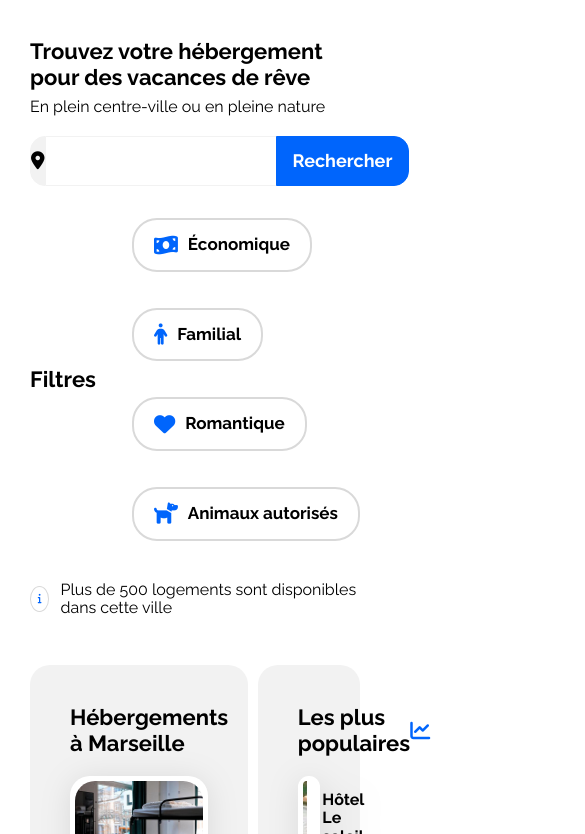
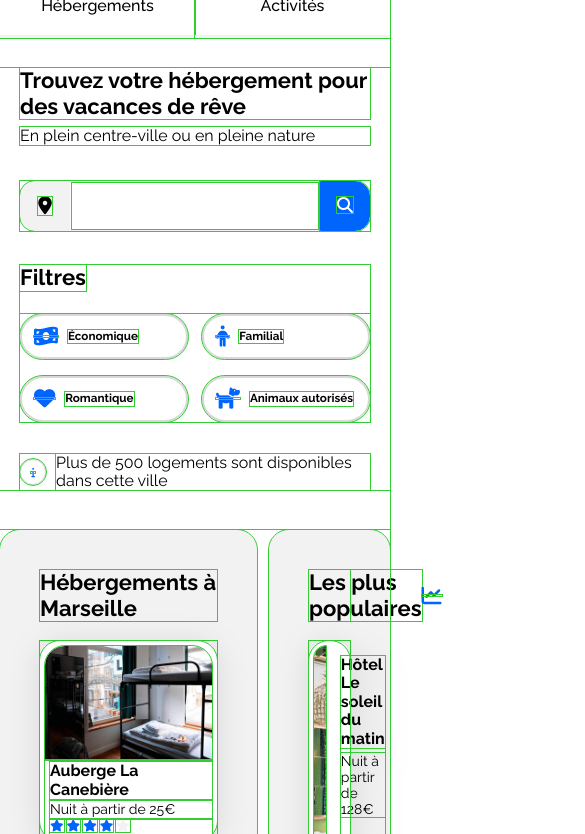
Before and after one commit to PierreL-H/OpenClassrooms-project2, a plain HTML site: page index.html in a window 390 px wide. Shown: the part 83-917 px from the top of the page, 585 px wide, since content can reach past the window. Drawn offline with Linux system fonts and the light colour scheme.

Commit message:
Start work on mobile layout

```diff
--- a/css/style.css
+++ b/css/style.css
@@ -79,7 +79,7 @@ form.search-bar {
     justify-content: center;
 }
 
-#search-input {
+.search-bar input {
     border: 1px solid #F2F2F2;
     border-right: none;
     border-left: none;
@@ -92,7 +92,7 @@ form.search-bar {
     font-weight: 700;
 }
 
-#search-input:focus {
+.search-bar input:focus {
     outline: 2px solid #0065FC;
 }
 
@@ -170,8 +170,8 @@ button.search-button {
     display: flex;
     align-items: center;
     justify-content: center;
-    width: 1.5rem;
     height: 1.5rem;
+    aspect-ratio: 1 / 1;
 }
 
 .information p {
@@ -400,3 +400,111 @@ footer h3 {
     margin-top: 0;
     margin-bottom: 10px;
 }
+
+/* media query for screens between 768px and 992px */
+@media only screen and (min-width: 768px) and (max-width: 991px){
+
+}
+
+
+/* media query for devices under 768px */
+@media only screen and (max-width: 767px) {
+    * {
+        outline: 1px solid limegreen !important;
+    }
+
+    body {
+        width: 100%;
+        padding: 0;
+    }
+    header {
+        flex-direction: column;
+    }
+
+    header > img {
+        margin: 20px 0;
+    }
+
+    nav,
+    nav ul,
+    nav a {
+        width: 100%;
+    }
+
+    nav ul > * {
+        flex: 1 1 0;
+    }
+
+    nav a {
+        text-align: center;
+        padding: 20px 0;
+        border-bottom: 3px solid #F2F2F2;
+    }
+
+    nav a:hover {
+        border-top: initial;
+        padding-top: 20px;
+        border-color: #0065FC;
+    }
+
+    .search-section {
+        padding: 0 20px;
+    }
+    .search-section h2 {
+        margin-top: 30px;
+    }
+
+    form.search-bar {
+        margin-top: 36px;
+        width: 100%;
+    }
+
+    .search-button i {
+        display: initial;
+        color: white;
+    }
+
+    .search-button span {
+        display: none;
+    }
+
+    .search-bar input {
+        width: initial;
+        flex-grow: 1;
+    }
+
+    .filters {
+        margin-top: 34px;
+        flex-direction: column;
+        align-items: flex-start;
+        gap: 15px;
+    }
+
+    .filters h2 {
+        margin-top: 0;
+    }
+
+    .filter-container {
+        gap: 14px;
+        row-gap: 17px;
+    }
+
+    .filter-container button {
+        padding: 0 12px;
+        flex: 1 1 0;
+    }
+
+    .filter-container span {
+        font-size: .6875em;
+    }
+
+    .information {
+        /* align-items: flex-start; */
+        gap: 10px;
+    }
+
+    .information p {
+        margin: 0;
+    }
+
+}
```
